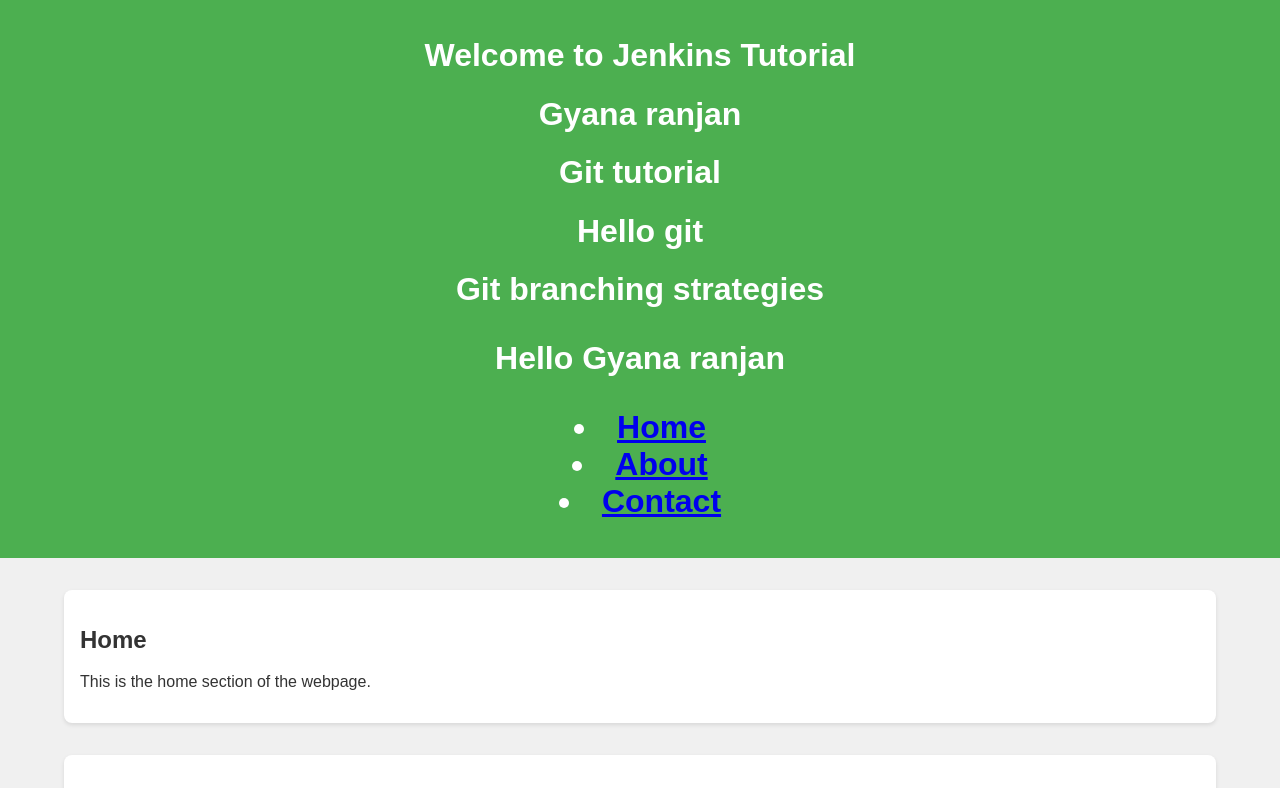
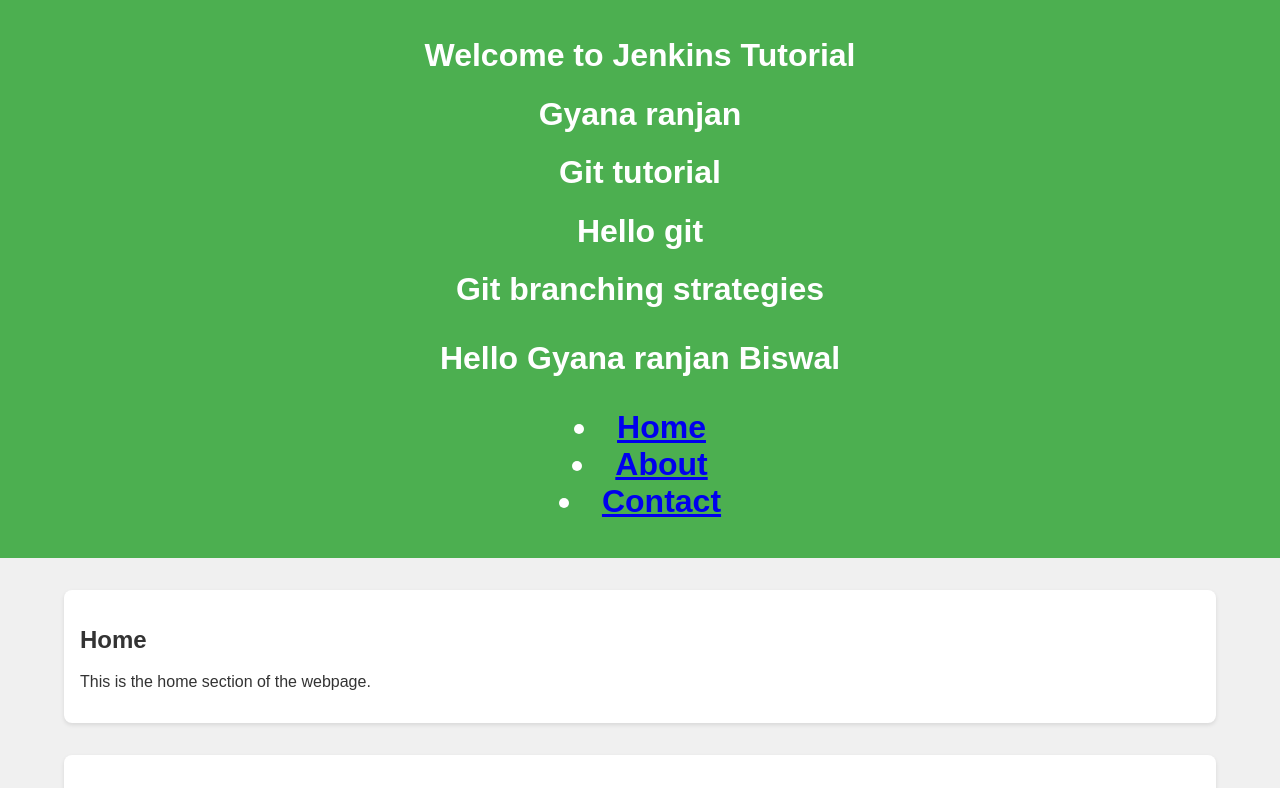
Before and after one commit to Gyana545/myrepo, a plain HTML site: page index.html in a window 1280 px wide. Shown: the top 788 px of the page. Drawn offline with Linux system fonts and the light colour scheme.

Commit message:
Added paragraph

```diff
--- a/index.html
+++ b/index.html
@@ -56,7 +56,7 @@
 	<h1>Git tutorial</h1>
 	<h1>Hello git<h1/>
 	<h1>Git branching strategies</>
-	<p>Hello Gyana ranjan</p>
+	<p>Hello Gyana ranjan Biswal</p>
         <nav>
             </ul>
                 <li><a href="#home">Home</a></li>
```
